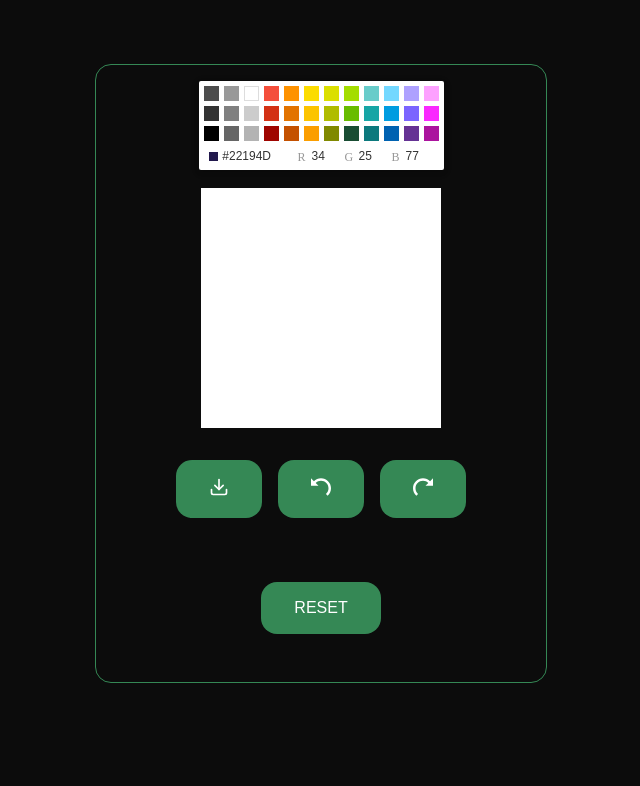
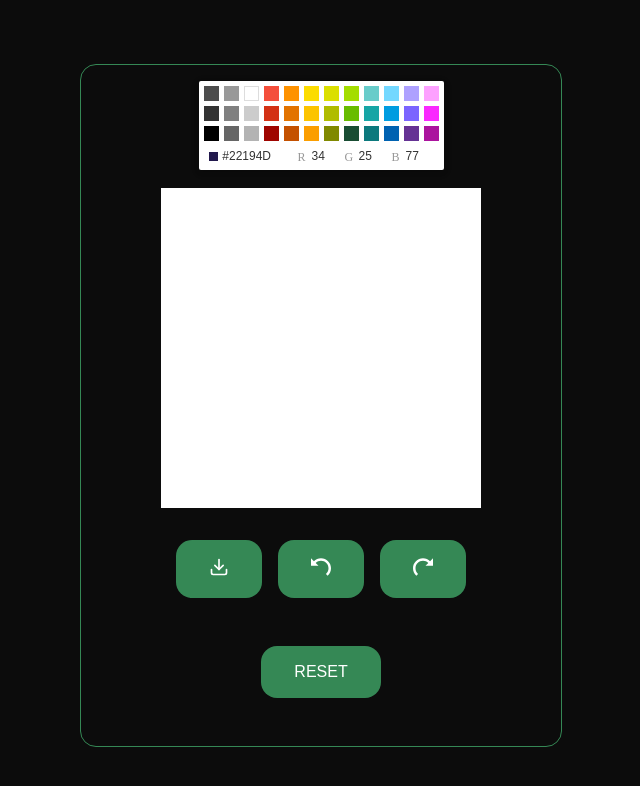
Before and after one commit to karishmashuklaa/pixie, a React (Create React App) app: page / in a window 1280 px wide. Both pictures are taken after a click on the button "DRAW". Shown: the top 786 px of the page, without its empty margins (319-959 px from the left). Built offline with nearby package versions, Linux system fonts and the light colour scheme; a web font is replaced by a local one.

Commit message:
Small changes

```diff
--- a/src/components/Editor.js
+++ b/src/components/Editor.js
@@ -54,7 +54,8 @@ const Editor = () => {
             ) : (
                 <CompactPicker
                 color={selectedColor}
-                onChangeComplete={changeColor} />
+                onChangeComplete={changeColor}
+                />
             )}
             <br />
             {hideOptions && (
--- a/src/styles/drawingPanel.scss
+++ b/src/styles/drawingPanel.scss
@@ -10,7 +10,7 @@
   }
 
 #buttons {
-  margin-bottom: 2rem;
+  margin-bottom: 1rem;
 
   button {
     display: inline-block;
--- a/src/styles/pixel.scss
+++ b/src/styles/pixel.scss
@@ -1,6 +1,6 @@
 .pixel {
-    width: 1.5rem;
-    height: 1.5rem;
+    width: 2rem;
+    height: 2rem;
 
 
     &:hover {
```
